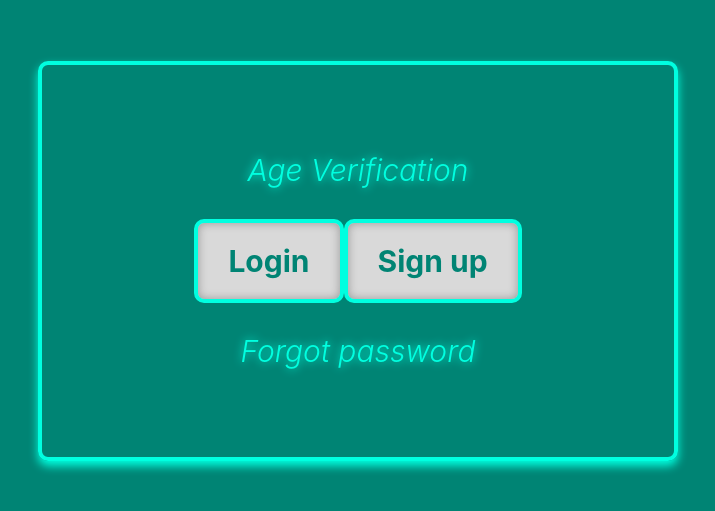
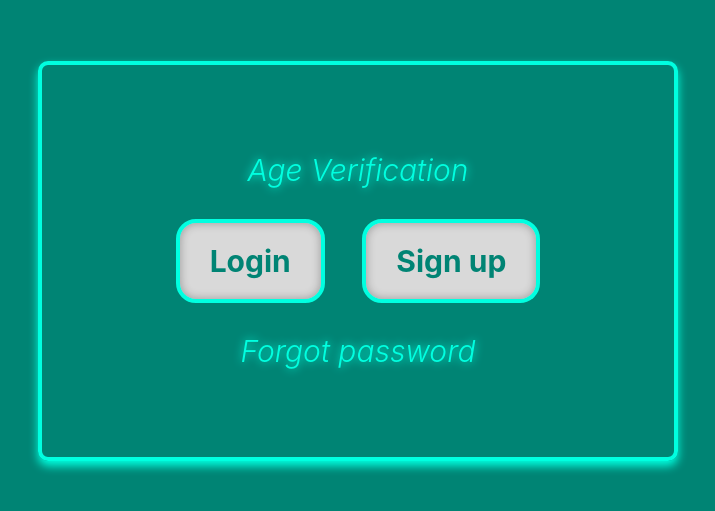
Before and after one commit to MooshiMochi/Self-Checkout, a React (Create React App) app: page / in a window 1280 px wide. Shown: the part 139-650 px from the top of the page, without its empty margins (282-997 px from the left). Built offline with nearby package versions, Linux system fonts and the light colour scheme.

Commit message:
blob ! :)

```diff
--- a/src/Home.js
+++ b/src/Home.js
@@ -1,25 +1,29 @@
-import React from 'react';
-import { Helmet } from 'react-helmet';
+import React from "react";
+import { Helmet } from "react-helmet";
 
 const Home = () => {
   return (
     <>
       <Helmet>
-        <meta charset='UTF-8' />
-        <meta http-equiv='X-UA-Compatible' content='IE=edge' />
-        <meta name='viewport' content='width=device-width, initial-scale=1.0' />
-        <meta property='og:image' content='/logo.svg' />
+        <meta charset="UTF-8" />
+        <meta http-equiv="X-UA-Compatible" content="IE=edge" />
+        <meta name="viewport" content="width=device-width, initial-scale=1.0" />
+        <meta property="og:image" content="/logo.svg" />
         <title>Age Verification | Home</title>
       </Helmet>
       <main>
-        <h1 className=''>Age Verification</h1>
-        <div className='main-div'>
-          <div>
-            <button id='btn_login'>Login</button>
-            <button id='btn_signup'>Sign up</button>
+        <h1 className="">Age Verification</h1>
+        <div className="main-div">
+          <div className="flex space-x-5">
+            <button id="btn_login" className="min-w-6">
+              Login
+            </button>
+            <button id="btn_signup" className="min-w-6">
+              Sign up
+            </button>
           </div>
           <div>
-            <a href='#/'>
+            <a href="#/">
               <i>Forgot password</i>
             </a>
           </div>
--- a/src/index.css
+++ b/src/index.css
@@ -9,7 +9,7 @@
 }
 
 html {
-  font-family: 'Inter';
+  font-family: "Inter";
   font-style: italic;
   font-weight: 300;
   font-size: 30px;
@@ -49,11 +49,13 @@ button {
   padding: 20px 30px;
   margin: 10px 0;
 
+  /* width: 6rem; */
+
   border: 4px solid var(--light-aqua);
   box-shadow: inset 0 0px 10px 0 rgba(0, 0, 0, 0.3);
-  border-radius: 10px;
+  border-radius: 20px;
 
-  font-family: 'Inter';
+  font-family: "Inter";
   font-style: normal;
   font-weight: 700;
   font-size: 30px;
```
